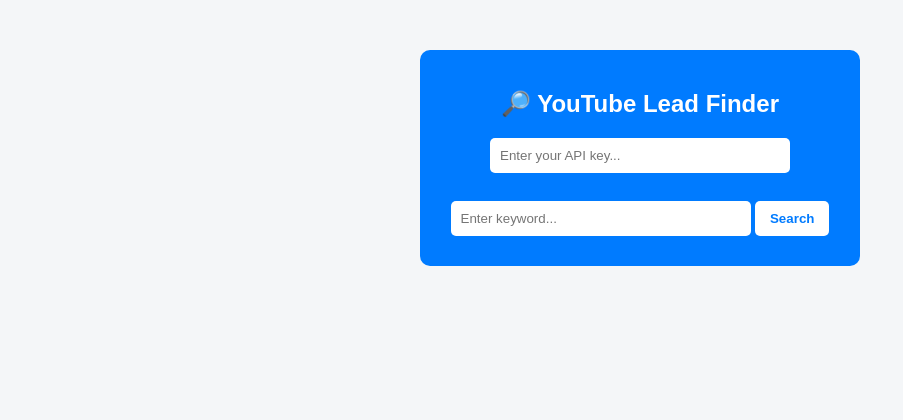
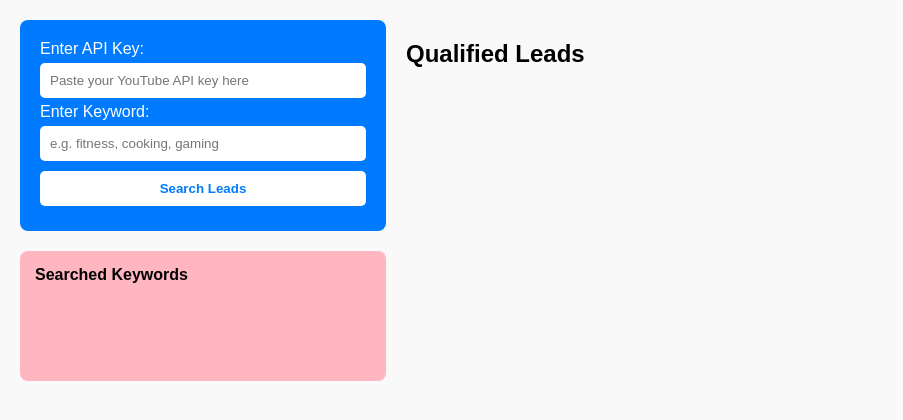
Before and after one commit to FreelancerBelle/leads, a plain HTML site: page index.html in a window 1280 px wide. Shown: the whole page, without its empty margins (0-903 px from the left). Drawn offline with Linux system fonts and the light colour scheme.

Commit message:
index.html

```diff
--- a/index.html
+++ b/index.html
@@ -1,22 +1,138 @@
 <!DOCTYPE html>
-<html>
+<html lang="en">
 <head>
+  <meta charset="UTF-8">
+  <meta name="viewport" content="width=device-width, initial-scale=1.0">
   <title>YouTube Lead Finder</title>
-  <link rel="stylesheet" href="style.css">
+  <style>
+    body {
+      font-family: Arial, sans-serif;
+      background: #f9f9f9;
+      margin: 0;
+      padding: 20px;
+      display: flex;
+      flex-direction: row; /* side by side layout */
+    }
+
+    /* Left side (controls + search history) */
+    .left-panel {
+      width: 30%;
+      margin-right: 20px;
+    }
+
+    .box {
+      background: #007BFF; /* blue */
+      color: white;
+      padding: 20px;
+      border-radius: 8px;
+      margin-bottom: 20px;
+    }
+
+    .history {
+      background: #ffb6c1; /* baby pink */
+      padding: 15px;
+      border-radius: 8px;
+      min-height: 100px;
+    }
+
+    .history h3 {
+      margin-top: 0;
+      font-size: 16px;
+    }
+
+    .history ul {
+      padding-left: 20px;
+      margin: 0;
+    }
+
+    .history li {
+      margin: 5px 0;
+      font-size: 14px;
+    }
+
+    input, button {
+      padding: 10px;
+      margin: 5px 0;
+      border-radius: 5px;
+      border: none;
+      width: 100%;
+      box-sizing: border-box;
+    }
+
+    button {
+      background: white;
+      color: #007BFF;
+      cursor: pointer;
+      font-weight: bold;
+    }
+
+    #downloadBtn {
+      display: none;
+      margin-top: 15px;
+    }
+
+    /* Right side (results) */
+    .results {
+      width: 70%;
+    }
+
+    table {
+      width: 100%;
+      border-collapse: collapse;
+      background: white;
+      margin-top: 10px;
+    }
+
+    th, td {
+      padding: 10px;
+      text-align: left;
+      border: 1px solid #ddd;
+    }
+
+    th {
+      background: #98ff98; /* mint green */
+      color: black;
+    }
+  </style>
 </head>
 <body>
-  <div class="search-box">
-    <h2>🔎 YouTube Lead Finder</h2>
 
-    <input type="text" id="apiKey" placeholder="Enter your API key..."><br><br>
-    <input type="text" id="keyword" placeholder="Enter keyword...">
-    <button onclick="searchLeads()">Search</button>
+  <!-- Left panel -->
+  <div class="left-panel">
+    <div class="box">
+      <label for="apiKey">Enter API Key:</label>
+      <input type="text" id="apiKey" placeholder="Paste your YouTube API key here">
+
+      <label for="keyword">Enter Keyword:</label>
+      <input type="text" id="keyword" placeholder="e.g. fitness, cooking, gaming">
+
+      <button onclick="searchLeads()">Search Leads</button>
+      <button id="downloadBtn" onclick="downloadExcel()">Download to Excel</button>
+    </div>
+
+    <!-- Search history (baby pink) -->
+    <div class="history">
+      <h3>Searched Keywords</h3>
+      <ul id="keywordHistory"></ul>
+    </div>
   </div>
 
-  <div id="results"></div>
+  <!-- Right panel -->
+  <div class="results">
+    <h2>Qualified Leads</h2>
+    <div id="results"></div>
+  </div>
 
-  <button id="downloadBtn" style="display:none;" onclick="downloadExcel()">⬇️ Download Excel</button>
-
+  <!-- Link to script.js -->
   <script src="script.js"></script>
+  <script>
+    // Track search keywords in the pink box
+    function addKeywordToHistory(keyword) {
+      const historyList = document.getElementById("keywordHistory");
+      const li = document.createElement("li");
+      li.textContent = keyword;
+      historyList.appendChild(li);
+    }
+  </script>
 </body>
 </html>
```
